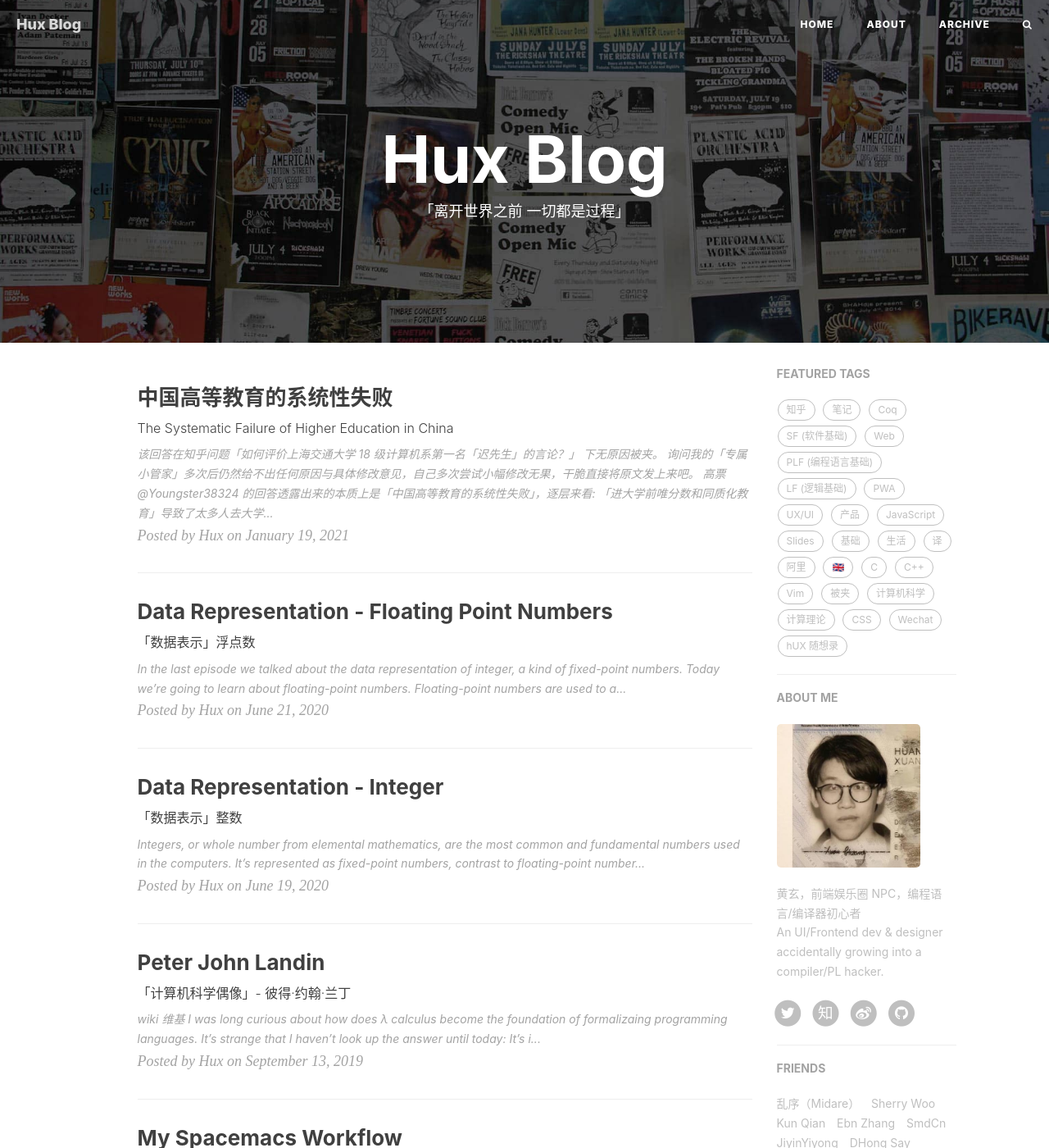
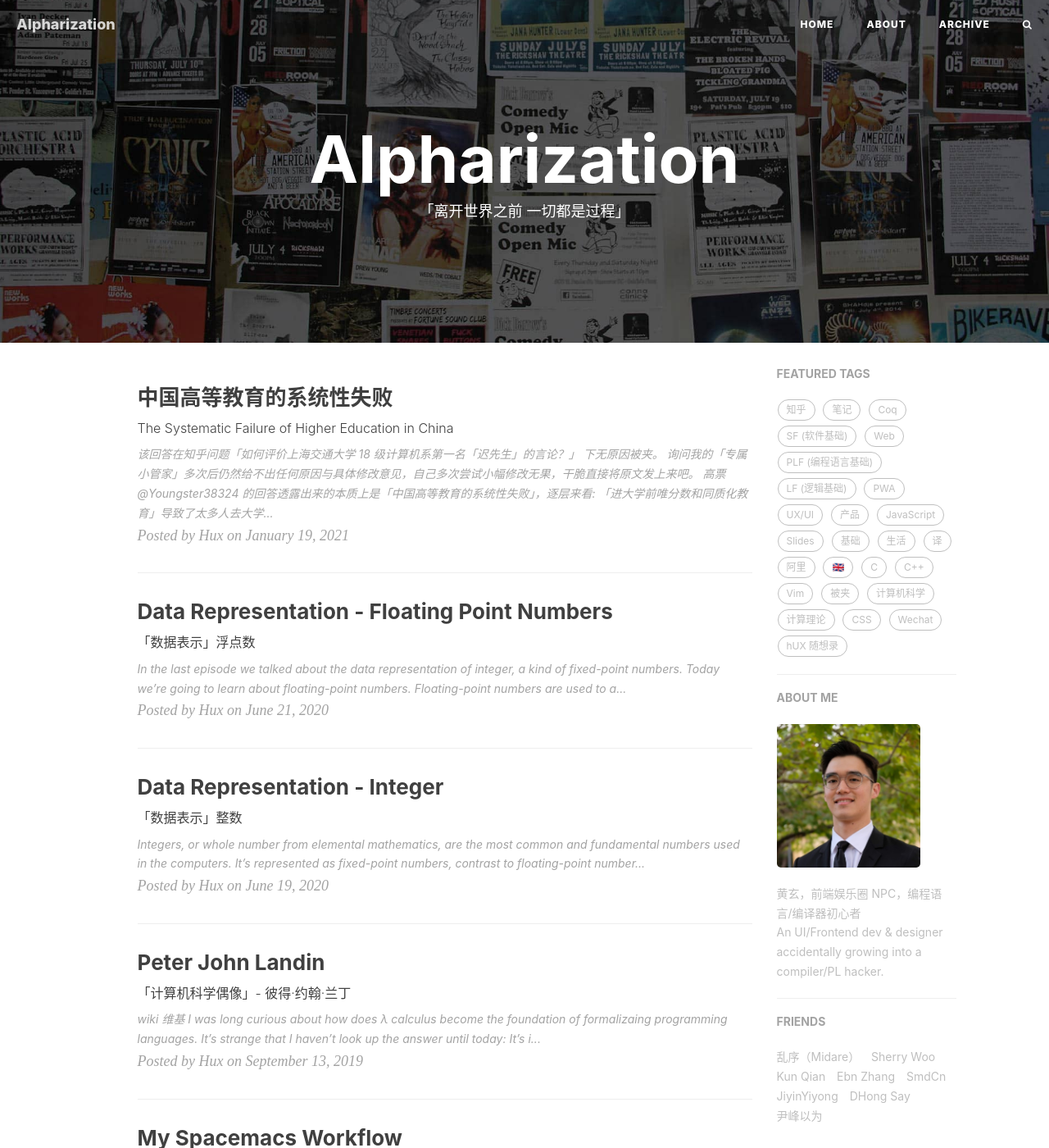
Before and after one commit to joelowz/joelowz.github.io, a Jekyll site: the page built from index.html, in a window 1280 px wide and 1400 px high. Shown: the whole window at 82% size. Built offline with Jekyll 4.4.1, drawn with Linux system fonts in a browser that asks for light colours; nearby versions of some CDN libraries; the list of posts is cut into pages by our own code; comment, search, counter and statistics services are not loaded; some of the changed text lies outside the part shown.

Commit message:
Update _config.yml

```diff
--- a/_config.yml
+++ b/_config.yml
@@ -1,11 +1,11 @@
 # Site settings
-title: Hux Blog
+title: Alpharization
 SEOTitle: 黄玄的博客 | Hux Blog
 header-img: img/home-bg.jpg
 email: huxpro@gmail.com
 description: "关于程序与设计、黑客与画家 | 黄玄，Web & Mobile Lover，Software Engineer，UX Designer | 这里是 @Hux黄玄 的个人博客，与你一起发现更大的世界。"
 keyword: "黄玄, Hux黄玄, Hux, 鬼栈, huxpro, @huxpro, 黄玄的博客, Hux Blog, 博客, 个人网站, 互联网, Web, JavaScript, 前端, 设计"
-url: "https://huangxuan.me"              # your host, for absolute URL
+url: "https://joelowz.github.io"              # your host, for absolute URL
 baseurl: ""                             # for example, '/blog' if your blog hosted on 'host/blog'
 
 # Publish posts or collection documents with a future date.
@@ -13,10 +13,10 @@ future: true
 
 # SNS settings
 RSS: false
-weibo_username:     huxpro
-zhihu_username:     huxpro
-github_username:    huxpro
-twitter_username:   huxpro
+#weibo_username:     huxpro
+#zhihu_username:     huxpro
+#github_username:    joelowz
+#twitter_username:   huxpro
 #facebook_username:  huxpro
 #linkedin_username:  firstname-lastname-idxxxx
 
@@ -79,7 +79,7 @@ ga_domain: huangxuan.me
 # Sidebar settings
 sidebar: true                           # whether or not using Sidebar.
 sidebar-about-description: "黄玄，前端娱乐圈 NPC，编程语言/编译器初心者 <br> An UI/Frontend dev & designer accidentally growing into a compiler/PL hacker."
-sidebar-avatar: /img/avatar-hux-ny.jpg      # use absolute URL, seeing it's used in both `/` and `/about/`
+sidebar-avatar: /img/avatar-joel.jpg      # use absolute URL, seeing it's used in both `/` and `/about/`
 
 
 
```
